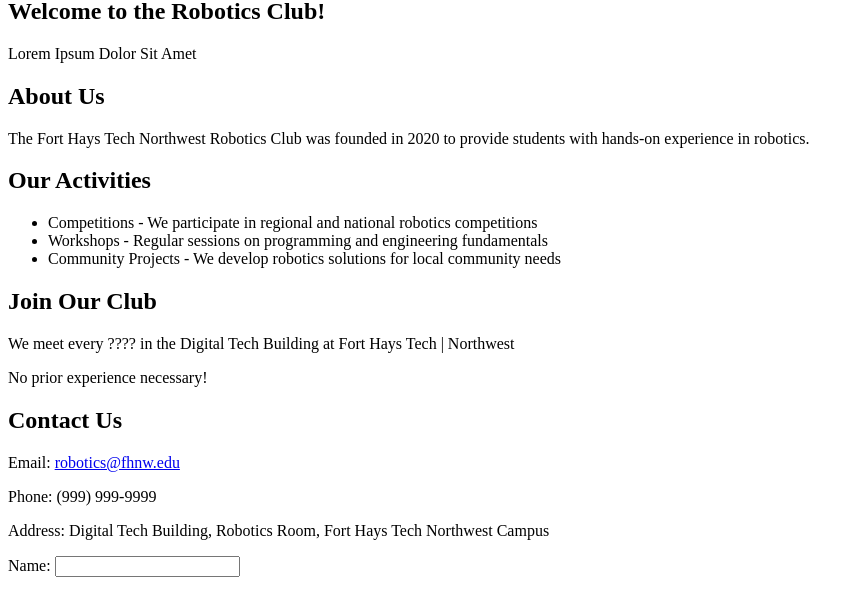
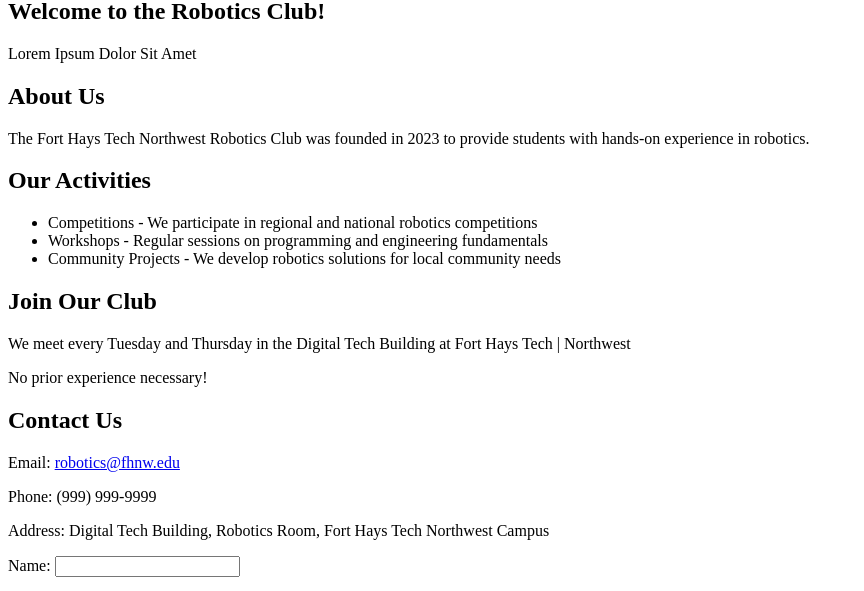
Before and after one commit to AsapTyme/FunRunRobotics, a plain HTML site: page index.html in a window 1280 px wide. Shown: the part 208-799 px from the top of the page, without its empty margins (0-864 px from the left). Drawn offline with Linux system fonts and the light colour scheme.

Commit message:
minor info fix

```diff
--- a/index.html
+++ b/index.html
@@ -21,7 +21,7 @@
     <p>Lorem Ipsum Dolor Sit Amet</p>
 
     <h2 id="about">About Us</h2>
-    <p>The Fort Hays Tech Northwest Robotics Club was founded in 2020 to provide students with hands-on experience in robotics.</p>
+    <p>The Fort Hays Tech Northwest Robotics Club was founded in 2023 to provide students with hands-on experience in robotics.</p>
 
     <h2 id="activities">Our Activities</h2>
     <ul>
@@ -31,7 +31,7 @@
     </ul>
 
     <h2 id="join">Join Our Club</h2>
-    <p>We meet every ???? in the Digital Tech Building at Fort Hays Tech | Northwest</p>
+    <p>We meet every Tuesday and Thursday in the Digital Tech Building at Fort Hays Tech | Northwest</p>
     <p>No prior experience necessary!</p>
 
     <h2 id="contact">Contact Us</h2>
```
